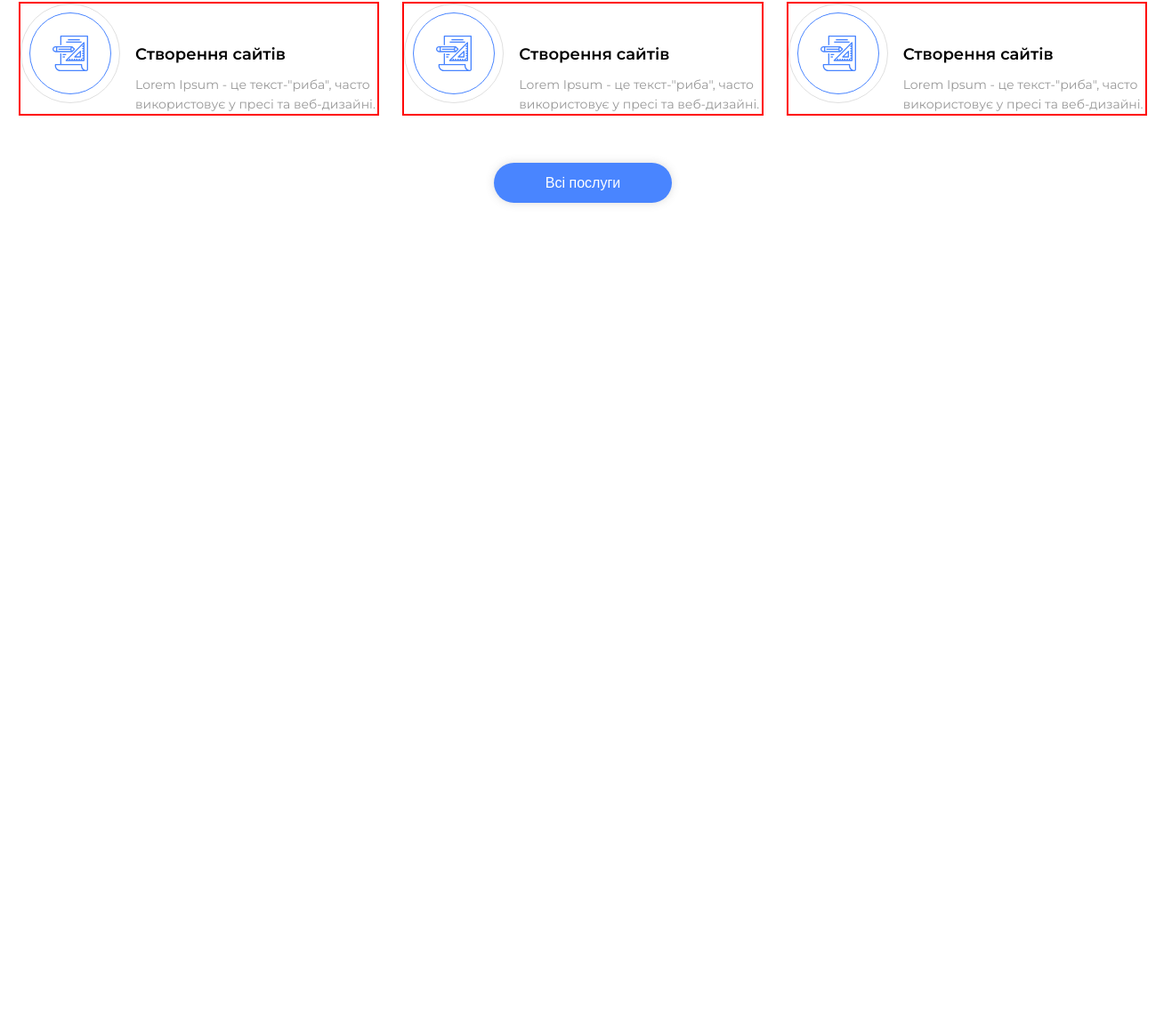
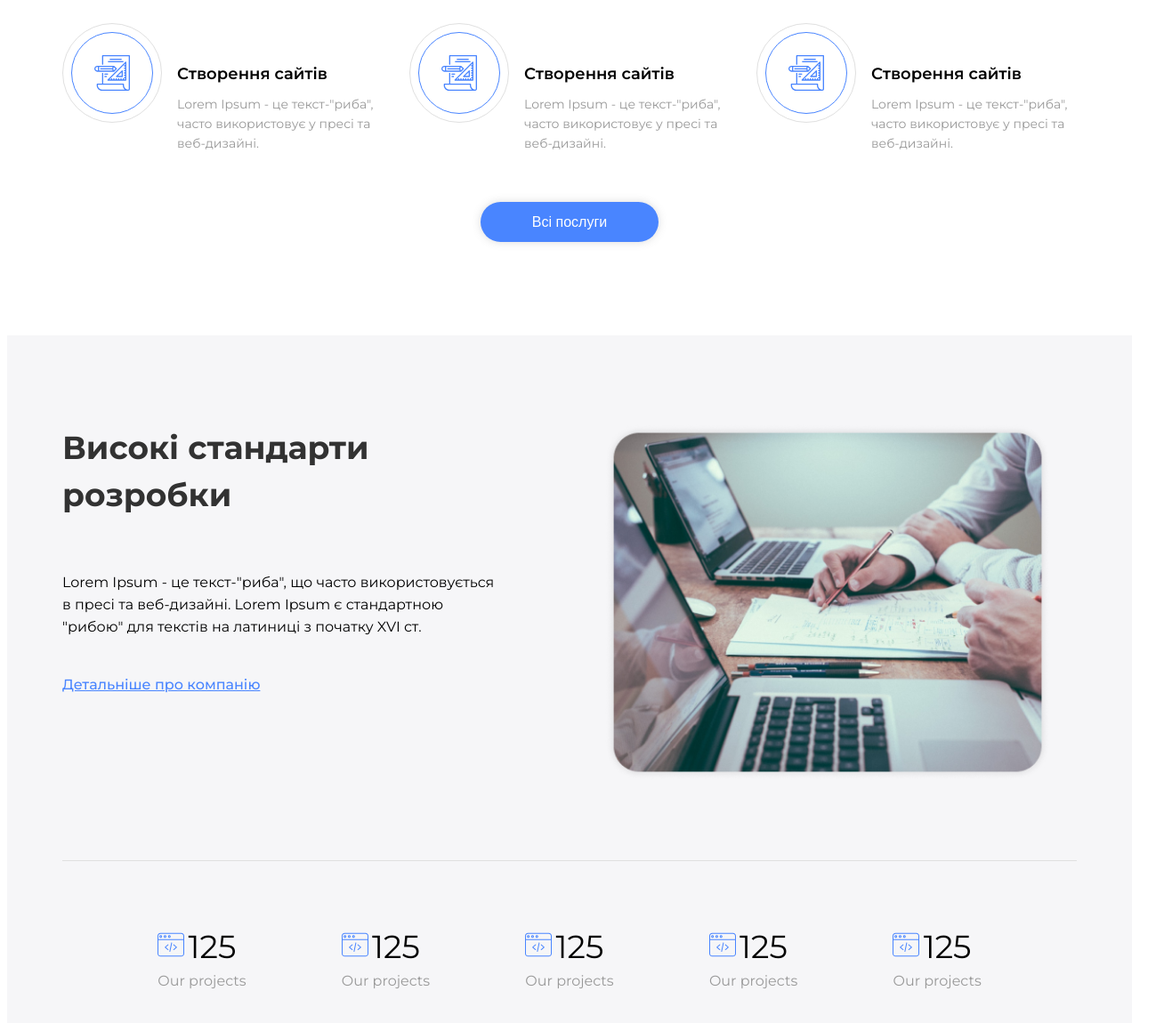
Before and after one commit to Tate-T/team_project_IT-studio, a plain HTML site: page index.html in a window 1280 px wide. Shown: the part 1382-2532 px from the top of the page at 89% size, 1317 px wide, since content can reach past the window. Before the commit the page ends 1723 px from the top, so only its background shows below. Drawn offline with Linux system fonts and the light colour scheme.

Commit message:
standarts-section

```diff
--- a/SASS/base/_common.scss
+++ b/SASS/base/_common.scss
@@ -10,10 +10,10 @@ body {
     padding-right: 15px;
 
     @media screen and (min-width: 700px) {
-        min-width: 700px;
+        width: 700px;
     }
 
     @media screen and (min-width: 1140px) {
-        min-width: 1140px;
+        width: 1140px;
     }
 }
--- a/SASS/main.scss
+++ b/SASS/main.scss
@@ -5,4 +5,5 @@
 @import "./utils/placeholder";
 @import "./section/header-section";
 @import "./section/hero-section";
-@import"./section/mobile";
+@import "./section/mobile";
+@import "./section/standarts-section";
--- a/SASS/section/_mobile.scss
+++ b/SASS/section/_mobile.scss
@@ -25,7 +25,6 @@
 }
 
 .mobile__item {
-    outline: 2px red solid;
     display: flex;
     // width: 353px;
     @include grid-item();
--- /dev/null
+++ b/SASS/section/_standarts-section.scss
@@ -0,0 +1,59 @@
+.standarts-section {
+    padding-top: 100px;
+    padding-bottom: 70px;
+    background: #F6F6F8;
+}
+
+.standarts-section__block {
+    display: flex;
+    margin-bottom: 90px;
+}
+
+.standarts-section__info-block {
+    width: 489px;
+    margin-right: 121px;
+}
+
+.standarts-section__title {
+    @include font-title($color-title-section: $color-main-title, $text-align: left);
+    margin-bottom: 60px;
+}
+
+.standarts-section__information {
+    @extend %text;
+    margin-bottom: 42px;
+}
+
+.standarts-section__link {
+    @extend %links;
+}
+
+.standarts-section__img {
+    width: 500px;
+    height: 400px;
+}
+
+.standarts-section__list {
+    display: flex;
+    justify-content: space-evenly;
+    border-top: 1px solid #E0E0E0;
+    padding-top: 70px;
+}
+
+.standarts-section__svg {
+    width: 30px;
+    height: 30px;
+    fill: $color-accent;
+}
+
+.standarts-section__statistics {
+    font-weight: 400;
+    font-size: 36px;
+    line-height: 53px;
+    color: #000000;
+}
+
+.standarts-section__text {
+    @extend %text;
+    color: $color-main-text;
+}
--- a/SASS/utils/_placeholder.scss
+++ b/SASS/utils/_placeholder.scss
@@ -24,3 +24,11 @@
     line-height: 22px;
     color: $color-title;
 }
+
+%links {
+    font-weight: 500;
+    font-size: 16px;
+    line-height: 1.25;
+    text-decoration-line: underline;
+    color: $color-accent;
+}
--- a/index.html
+++ b/index.html
@@ -153,6 +153,82 @@
                     <button class="mobile__button">Всі послуги</button>
                 </div>
             </section>
+            <section class="standarts-section">
+                <div class="container">
+                    <div class="standarts-section__block">
+                        <div class="standarts-section__info-block">
+                            <h2 class="standarts-section__title">
+                                Високі стандарти розробки
+                            </h2>
+                            <p class="standarts-section__information">
+                                Lorem Ipsum - це текст-"риба", що часто використовується в пресі та веб-дизайні. Lorem
+                                Ipsum
+                                є
+                                стандартною "рибою" для текстів на латиниці з початку XVI ст.
+                            </p>
+                            <a class="standarts-section__link" href="">Детальніше про компанію</a>
+                        </div>
+                        <img class="standarts-section__img" src="./img/standarts.png" alt="">
+                    </div>
+                    <ul class="standarts-section__list">
+                        <li class="standarts-section__item">
+                            <svg class="standarts-section__svg">
+                                <use href="./img/symbol-defs.svg#icon-web-programming">
+
+                                </use>
+                            </svg>
+                            <span class="standarts-section__statistics">
+                                125
+                            </span>
+                            <p class="standarts-section__text">Our projects</p>
+                        </li>
+                        <li class="standarts-section__item">
+                            <svg class="standarts-section__svg">
+                                <use href="./img/symbol-defs.svg#icon-web-programming">
+
+                                </use>
+                            </svg>
+                            <span class="standarts-section__statistics">
+                                125
+                            </span>
+                            <p class="standarts-section__text">Our projects</p>
+                        </li>
+                        <li class="standarts-section__item">
+                            <svg class="standarts-section__svg">
+                                <use href="./img/symbol-defs.svg#icon-web-programming">
+
+                                </use>
+                            </svg>
+                            <span class="standarts-section__statistics">
+                                125
+                            </span>
+                            <p class="standarts-section__text">Our projects</p>
+                        </li>
+                        <li class="standarts-section__item">
+                            <svg class="standarts-section__svg">
+                                <use href="./img/symbol-defs.svg#icon-web-programming">
+
+                                </use>
+                            </svg>
+                            <span class="standarts-section__statistics">
+                                125
+                            </span>
+                            <p class="standarts-section__text">Our projects</p>
+                        </li>
+                        <li class="standarts-section__item">
+                            <svg class="standarts-section__svg">
+                                <use href="./img/symbol-defs.svg#icon-web-programming">
+
+                                </use>
+                            </svg>
+                            <span class="standarts-section__statistics">
+                                125
+                            </span>
+                            <p class="standarts-section__text">Our projects</p>
+                        </li>
+                    </ul>
+                </div>
+            </section>
         </main>
     </body>
 
```
Also changed, not shown: css/main.css, css/main.min.css, img/standarts.png (added), 2 other files.
